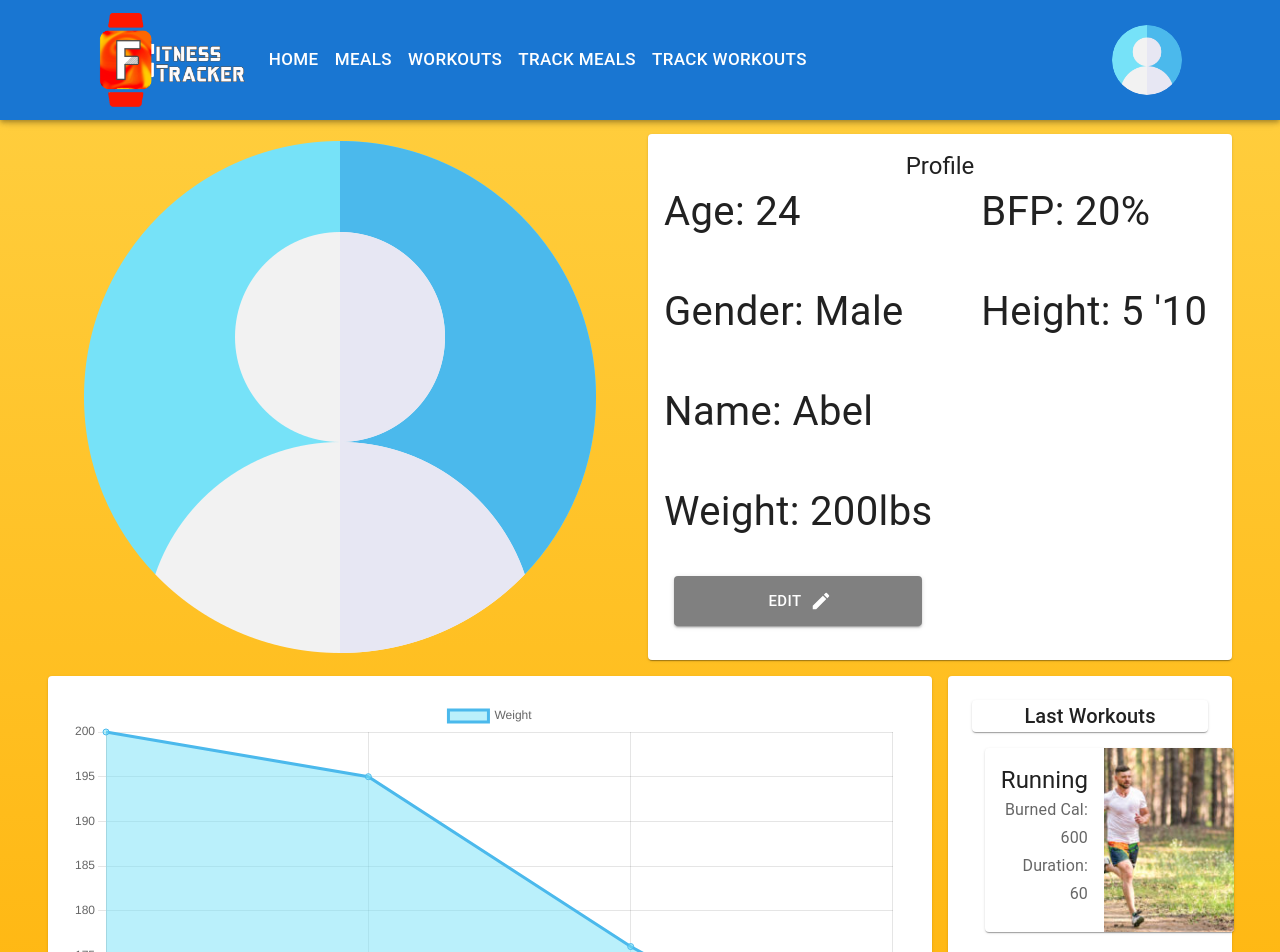
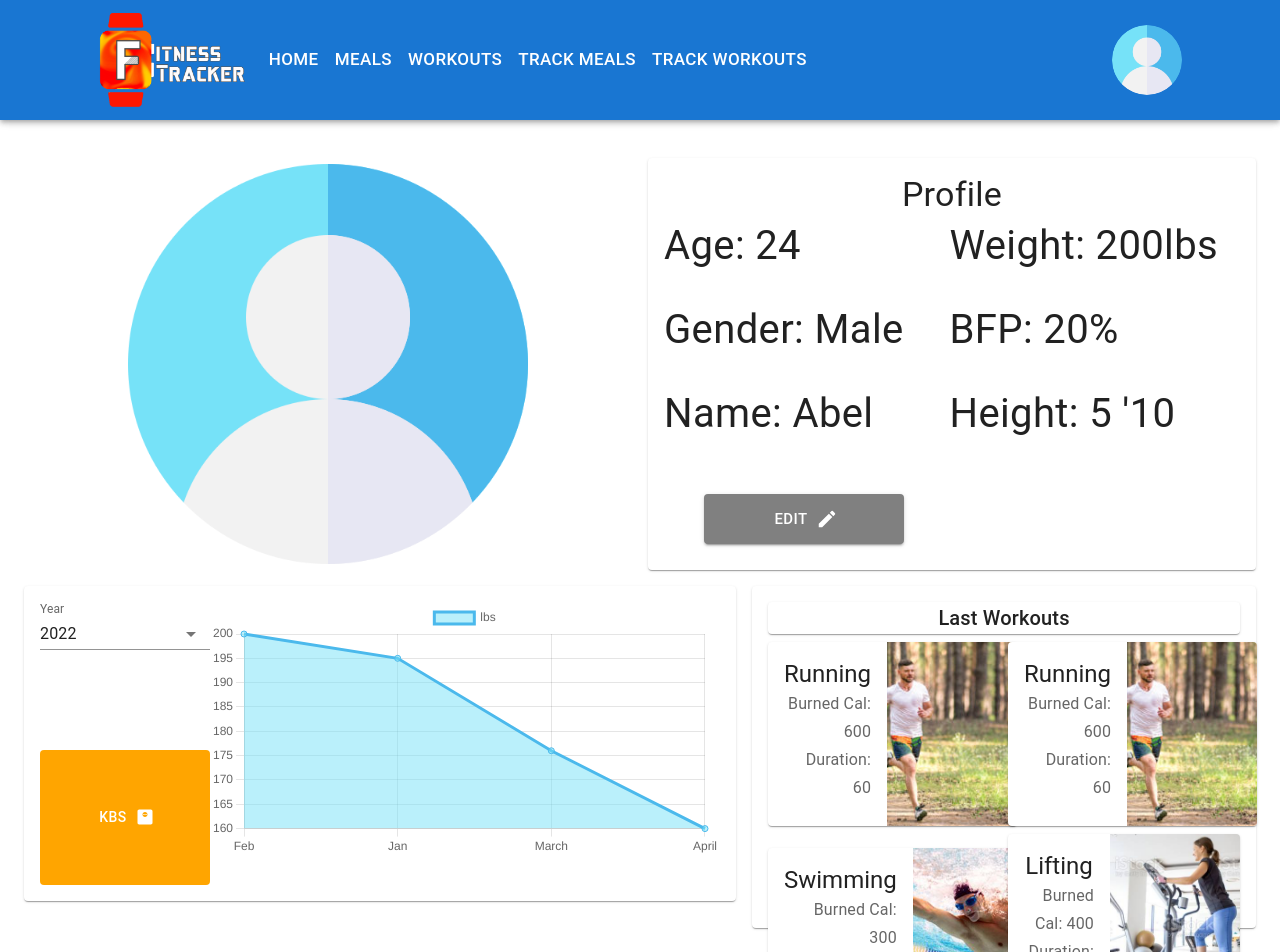
Before and after one commit to Cyndexz/fitness-tracker, a React (Create React App) app in the folder client/: page / in a window 1280 px wide. Shown: the top 952 px of the page. Built offline with nearby package versions, Linux system fonts and the light colour scheme.

Commit message:
Update profile with weight conversion lb->kbs

```diff
--- a/client/src/components/Navbar/styles.js
+++ b/client/src/components/Navbar/styles.js
@@ -2,7 +2,7 @@ import { makeStyles } from '@material-ui/core/styles';
 
 export default makeStyles((theme) => ({
     appbar:{
-        backgroundColor: 'rgba(0, 0, 0, 0.07)',
+        backgroundColor: 'rgba(0, 0, 0, 0.08    )',
         display: 'flex',
         flexDirection: 'row',
         padding: '10px 50px',
--- a/client/src/components/Profile/Profile.js
+++ b/client/src/components/Profile/Profile.js
@@ -1,10 +1,11 @@
 import React, {useState} from 'react';
-import { Avatar,Container, Grid , Paper, Stack, Grow, CardMedia, TextField, Typography, Box,Card,CardContent, IconButton} from '@mui/material';
+import {Container, Grid , Paper, TextField, Typography, Box,Card,CardContent, IconButton, FormControl, InputLabel, NativeSelect} from '@mui/material';
 import useStyles from './styles';
 import { useTheme } from '@mui/material/styles';
 import ModeIcon from '@mui/icons-material/Mode';
 import SaveAsIcon from '@mui/icons-material/SaveAs';
 import EditOffIcon from '@mui/icons-material/EditOff';
+import MonitorWeightIcon from '@mui/icons-material/MonitorWeight';
 import NavBar from '../Navbar/Navbar';
 
 import Snackbar from "@mui/material/Snackbar";
@@ -22,29 +23,46 @@ import workoutTypePic3 from '../../images/stairStepper.jpg';
 import Graph from './Graph/Graph';
 import TopWorkout from './TopWorkout/TopWorkout';
 import { Button, Icon } from '@material-ui/core';
-import { height } from '@mui/system';
-
 const Profile = () => {
-
 
     const theme = useTheme();
     const classes = useStyles();
     const [isUpdate, setIsUpdate] = useState(false);
+    const [isWeight, setIsWeight] = useState(false);
     const [openSuccess, setOpenSuccess] = useState(false);
     const [openFailure, setOpenFailure] = useState(false);
+    const [dateRange, setDateRange] = useState("");
 
+    //Testing until we can connect to backend
+    const age = 24;
+    const gender = 'Male';
+    const name = "Abel";
+    const weight = 200;
+    const bfp = 20;
+    const height = "5 '10";
+    //
 
-    const switchMode = () => {
+    const dateArray  = ['Feb','Jan','March', 'April'];
+    const weightArray = ['200','195','176', '160'];
+    const weightArrayKg = weightArray.map(x => x / 2.205);
+    const top3Names = ["Running","Swimming","Lifting"];
+    const top3Calories = [600,300,400,];
+    const top3Minutes  = [60,30,40,];
+    const image = [workoutTypePic1,workoutTypePic2,workoutTypePic3];
+    //
 
+    const switchModeEdit = () => {
         setIsUpdate((prevIsUpdate) => !prevIsUpdate);
+    };
 
-      };
-
+    const switchModeKg = () => {
+        setIsWeight((prevIsWeight) => !prevIsWeight);
+    };
 
     const handleEdit = () => {
-        // handleClickFailure(); //use to tell user their data can not be entered
         handleClickSuccess(); //use to tell user their data did entered
-        switchMode();
+        handleClickFailure(); //use to tell user their data can not be entered
+        switchModeEdit();
     };
 
     //snackbar
@@ -69,84 +87,64 @@ const Profile = () => {
     // background: rgb(255,236,213);
 // background: radial-gradient(circle, rgba(255,236,213,1) 0%, rgba(255,166,0,1) 100%);
 
-    //Testing until we can connect to backend
-    const age = 24;
-    const gender = 'Male';
-    const name = "Abel";
-    const weight = 200;
-    const bfp = 20;
-    const height = "5 '10";
 
-    const dateArray  = ['Feb','Jan','March', 'April'];
-    const weightArray = ['200','195','176', '160'];
-    const label = "Weight";
-
-    const top3Names = ["Running","Swimming","Lifting"];
-    const top3Calories = [600,300,400];
-    const top3Minutes  = [60,30,40];
-    const image = [workoutTypePic1,workoutTypePic2,workoutTypePic3];
-
-    //
     return(
-
-        <Container maxWidth="xl" className={classes.CynthiaIsGay} >
-
-        <Container maxWidth="xl" sx={{marginTop: 5}}>
+        <Container maxWidth="xl" sx={{marginTop: 8}}>
             <NavBar/>
             <Grid container spacing={2}>
                 <Grid item xs={12} sm={12} md={6} className={classes.grid} container >
                     <img src={icon} className={classes.profilePicture} />
                 </Grid>
                 <Grid item xs={12} sm={12} md={6} >
-                    <Card sx={{minWidth:275, minHeight:500}}>
+                    <Card sx={{minWidth:"auto", minHeight:300}}>
                         <CardContent align="left">
-                            <Typography align="center" variant="h5">Profile</Typography>
+                            <Typography align="center" variant="h4">Profile</Typography>
                             {isUpdate ?
-                                <Grid height={400} container direction={"column"} spacing={5} >
-                                    <Grid item>
+                                <Grid height={300} container direction={"column"} spacing={3} >
+                                    <Grid item xs={4} md={2}>
                                         <TextField className={classes.textSpace} fullWidth variant="outlined" label="Age"  ></TextField>
                                     </Grid>
-                                    <Grid item>
+                                    <Grid item xs={4} md={2}>
                                         <TextField className={classes.textSpace} fullWidth variant="outlined" label="Gender"  ></TextField>
                                     </Grid>
-                                    <Grid item>
+                                    <Grid item xs={4} md={2}>
                                         <TextField className={classes.textSpace}  fullWidth variant="outlined" label="Name" ></TextField>
                                     </Grid>
-                                    <Grid item>
+                                    <Grid item xs={4} md={2}>
                                         <TextField className={classes.textSpace}  fullWidth variant="outlined" label="Weight"></TextField>
                                     </Grid>
-                                    <Grid item>
+                                    <Grid item xs={4} md={2}>
                                         <TextField className={classes.textSpace}  fullWidth variant="outlined" label="BMI"  ></TextField>
                                     </Grid>
-                                    <Grid item>
+                                    <Grid item xs={4} md={2}>
                                         <TextField className={classes.textSpace}  fullWidth variant="outlined" label="Height"  ></TextField>
                                     </Grid>
                                 </Grid>
                                 :
-                                <Grid height={400} container direction={"column"} spacing={5} >
-                                    <Grid item>
-                                        <Typography sx={{fontSize:40}}>Age: {age}</Typography>
+                                <Grid height={300} zeroMinWidth container direction={"column"} spacing={3} >
+                                    <Grid item xs={4} md={2}>
+                                        <Typography noWrap sx={{fontSize:40}}>Age: {age}</Typography>
                                     </Grid>
-                                    <Grid item>
-                                        <Typography sx={{fontSize:40}}>Gender: {gender}</Typography>
+                                    <Grid item xs={4} md={2}>
+                                        <Typography noWrap sx={{fontSize:40}}>Gender: {gender}</Typography>
                                     </Grid>
-                                    <Grid item>
-                                        <Typography sx={{fontSize:40}}>Name: {name}</Typography>
+                                    <Grid item xs={4} md={2}>
+                                        <Typography noWrap sx={{fontSize:40}}>Name: {name}</Typography>
                                     </Grid>
-                                    <Grid item>
-                                        <Typography sx={{fontSize:40}}>Weight: {weight}lbs</Typography>
+                                    <Grid item xs={4} md={2}>
+                                        <Typography noWrap sx={{fontSize:40}}>Weight: {weight}lbs</Typography>
                                     </Grid>
-                                    <Grid item>
-                                        <Typography sx={{fontSize:40}}>BFP: {bfp}%</Typography>
+                                    <Grid item xs={4} md={2}>
+                                        <Typography noWrap sx={{fontSize:40}}>BFP: {bfp}%</Typography>
                                     </Grid>
-                                    <Grid item>
-                                        <Typography sx={{fontSize:40}}>Height: {height}</Typography>
+                                    <Grid item xs={4} md={2}>
+                                        <Typography noWrap sx={{fontSize:40}}>Height: {height}</Typography>
                                     </Grid>
                                 </Grid>
                             }
-                            <Grid container marginTop={1} spacing={2}>
+                            <Grid container spacing={2}>
                                 <Grid item xs={12} sm={12} md={6} className={classes.grid} container >
-                                    <Button className={classes.buttonSubmit} onClick={switchMode} variant="contained" endIcon={isUpdate ?  <EditOffIcon/>: <ModeIcon/> } color="primary" size="large"  >
+                                    <Button className={classes.buttonSubmit} onClick={switchModeEdit} variant="contained" endIcon={isUpdate ?  <EditOffIcon/>: <ModeIcon/> } color="primary" size="large"  >
                                         {isUpdate ? "Cancel" : "Edit"}
                                     </Button>
                                 </Grid>
@@ -157,31 +155,50 @@ const Profile = () => {
                         </CardContent>
                    </Card>
                 </Grid>
-                <Grid item xs={12} sm={12} md={9} >
+                <Grid item xs={12} sm={12} md={7} >
                     <Paper className={classes.paper}>
-                        <Graph  date={dateArray} weight={weightArray} label={label} />
+                        <Grid container >
+                            <Grid item xs={12} sm={12} md={3}>
+                                <FormControl fullWidth>
+                                    <InputLabel variant='standard' htmlFor='uncontrolled-native'>
+                                        Year
+                                    </InputLabel>
+                                    <NativeSelect defaultValue={2022} inputProps={{ name: 'age', id: 'uncontrolled-native'}}>
+                                        <option value={2020}>2020</option>
+                                        <option value={2021}>2021</option>
+                                        <option value={2022}>2022</option>
+                                    </NativeSelect>
+                                </FormControl>
+                                <Button onClick={switchModeKg} endIcon={<MonitorWeightIcon/>} className={classes.buttonKg}>{!isWeight ? "kbs" : "lbs"}</Button>
+                            </Grid>
+                            <Grid item xs={12} sm={12} md={9}>
+                                <Graph  date={dateArray} weight={  isWeight ? weightArrayKg : weightArray} label={isWeight ? "kbs" : "lbs"} />
+                            </Grid>
+                        </Grid>
                     </Paper>
                 </Grid>
-                <Grid item xs={12} sm={12} md={3} >
+                <Grid item xs={12} sm={12} md={5} >
                     <Paper className={classes.paper}>
                         <Paper >
-                            <Typography marginBottom={2} align='center' variant='h6'>Last Workouts</Typography>
+                            <Typography marginBottom={1} align='center' variant='h6'>Last Workouts</Typography>
                         </Paper>
-                        <Grid className={classes.grid}  container direction={{xs: "column", lg: "column"}}  spacing={5.20}>
-                            <Grid item xs={4} sm={12} md={6}>
+                        <Grid className={classes.grid} sx={{height: {xs:"578px", lg:"278px"}}} container direction={{xs: "row", lg: "row"}}  spacing={1}>
+                            <Grid item xs={12} sm={6} md={6}>
                                 <TopWorkout top3Names={top3Names[0]} top3Calories={top3Calories[0]} top3Minutes={top3Minutes[0]} image={image[0]}/>
                             </Grid>
-                            <Grid item xs={4} sm={12} md={6}>
+                            <Grid item xs={12} sm={6} md={6}>
+                                <TopWorkout top3Names={top3Names[0]} top3Calories={top3Calories[0]} top3Minutes={top3Minutes[0]} image={image[0]}/>
+                            </Grid>
+                            <Grid item xs={12} sm={6} md={6}>
                                 <TopWorkout top3Names={top3Names[1]} top3Calories={top3Calories[1]} top3Minutes={top3Minutes[1]} image={image[1]}/>
                             </Grid>
-                            <Grid item xs={4} sm={12} md={6}>
+                            <Grid item xs={12} sm={6} md={6}>
                                 <TopWorkout top3Names={top3Names[2]} top3Calories={top3Calories[2]} top3Minutes={top3Minutes[2]} image={image[2]}/>
                             </Grid>
                         </Grid>
                     </Paper>
                 </Grid>
             </Grid>
-
             <Snackbar open={openSuccess} autoHideDuration={6000} onClose={handleClose}>
                 <Alert onClose={handleClose} severity="success" sx={{ width: "100%" }}>
                     Data Enter Success!
@@ -196,7 +213,7 @@ const Profile = () => {
 
 
 
-    </Container>
+
 
 
 
--- a/client/src/components/Profile/styles.js
+++ b/client/src/components/Profile/styles.js
@@ -1,20 +1,15 @@
 import { makeStyles } from '@material-ui/core/styles';
 import { maxHeight } from '@mui/system';
 //181a1b
+const buttonSize = '200px';
 export default makeStyles((theme) => ({
 
-   CynthiaIsGay: {
-    maxWidth: 'inherit',
-    maxHeight: 'inherit',
-    background: 'linear-gradient(to bottom, #ffcf40, #ffae00)',
-  },
 
   root: {
     '& .MuiTextField-root': {
       margin: theme.spacing(1),
     },
   },
-
   grid:{
     alignItems: "center",
     justifyContent: "center",
@@ -23,22 +18,12 @@ export default makeStyles((theme) => ({
   profilePicture:{
     alignItems: 'center',
     backgroundSize: 'cover',
-
-    width: 'auto',
-    height: 'auto',
-
+    width: '400px',
+    height: '400px',
   },
-
-
-
-
   paper: {
-    padding: theme.spacing(3),
+    padding: theme.spacing(2),
     background: '#d1d1d1',
-
-    // height:'',
-    // paddingBottom:''
-
   },
   form: {
     display: 'flex',
@@ -62,29 +47,30 @@ export default makeStyles((theme) => ({
     color: "#e61e29"
   },
   buttonSubmit: {
-    margin: 10,
-    width: "300px",
+    margin: 2,
+    width: buttonSize,
     height: '50px',
     backgroundColor: "grey",
     color: "white",
     alignItems: "center"
   },
   buttonCancel: {
-    margin: 0,
-    width: "300px",
+    margin: 1,
+    width: buttonSize,
     height: '50px',
     backgroundColor: "green",
     color: "white",
     alignItems: "center"
   },
-  // mainContainer: {
-
-  //   // box-sizing: border-box;
-  //   // margin-right: auto;
-  //   // display: block;
-  //   // padding-left: 16px;
-  //   // padding-right: 16px;
-  // },
+  buttonKg:{
+    marginTop: 100,
+    width: buttonSize,
+    height: '135px',
+    width: "100%",
+    backgroundColor: "orange",
+    color: "white",
+    alignItems: "center"
+  },
   boxInfo: {
 
     height: '200px'
```
